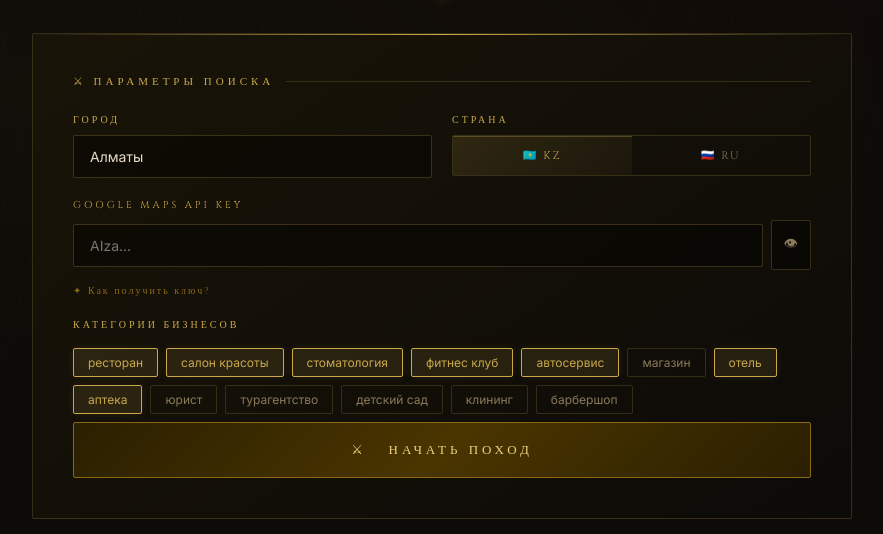
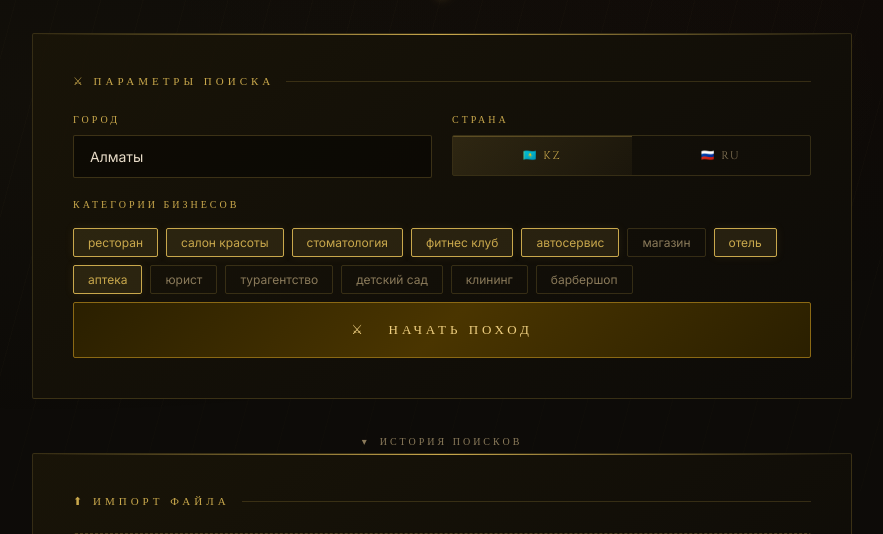
Before and after one commit to mortira919/Finder, a FastAPI app: page / in a window 1280 px wide. Shown: the part 309-843 px from the top of the page, without its empty margins (198-1081 px from the left). Run offline with FastAPI, Linux system fonts and the light colour scheme; data that the repository does not hold is empty.

Commit message:
Remove API key field from UI — key now server-side only
Frontend no longer asks for or sends api_key.
Server always reads GOOGLE_MAPS_API_KEY from environment variables.
Set the key in .env locally or in Render dashboard env vars.

Co-Authored-By: Claude Sonnet 4.6 <noreply@anthropic.com>

```diff
--- a/server.py
+++ b/server.py
@@ -201,7 +201,7 @@ async def start_search(request: Request):
             data.get("country", "KZ"),
             data.get("categories", ["ресторан", "салон красоты", "стоматология",
                                     "фитнес клуб", "автосервис", "отель", "аптека"]),
-            data.get("api_key", os.getenv("GOOGLE_MAPS_API_KEY", "")),
+            os.getenv("GOOGLE_MAPS_API_KEY", ""),
         ),
         daemon=True
     )
--- a/templates/index.html
+++ b/templates/index.html
@@ -538,87 +538,6 @@
     background: rgba(139,26,26,0.1);
   }
 
-  /* ── API KEY TOGGLE ── */
-  .api-key-row {
-    display: flex;
-    gap: 8px;
-    align-items: center;
-  }
-  .api-key-row input { flex: 1; }
-  .eye-btn {
-    padding: 12px;
-    background: rgba(0,0,0,0.4);
-    border: 1px solid rgba(201,168,76,0.25);
-    border-radius: 2px;
-    color: var(--text-dim);
-    cursor: pointer;
-    transition: all 0.2s;
-    font-size: 14px;
-    flex-shrink: 0;
-  }
-  .eye-btn:hover { border-color: var(--gold); color: var(--gold); }
-
-  /* ── API KEY HINT ── */
-  .api-hint-link {
-    font-family: 'Cinzel', serif;
-    font-size: 10px;
-    letter-spacing: 2px;
-    color: var(--gold-dark);
-    text-decoration: none;
-    cursor: pointer;
-    transition: color 0.2s;
-    margin-top: 6px;
-    display: inline-flex;
-    align-items: center;
-    gap: 6px;
-  }
-  .api-hint-link:hover { color: var(--gold); }
-
-  .api-instructions {
-    display: none;
-    margin-top: 12px;
-    padding: 16px 20px;
-    background: rgba(0,0,0,0.35);
-    border: 1px solid rgba(201,168,76,0.15);
-    border-radius: 2px;
-    animation: fadeIn 0.3s ease;
-  }
-  .api-instructions.open { display: block; }
-
-  .api-instructions ol {
-    padding-left: 20px;
-    counter-reset: steps;
-    list-style: none;
-  }
-  .api-instructions ol li {
-    counter-increment: steps;
-    position: relative;
-    font-size: 12px;
-    color: var(--text-dim);
-    line-height: 1.7;
-    padding-left: 8px;
-    margin-bottom: 4px;
-  }
-  .api-instructions ol li::before {
-    content: counter(steps) ".";
-    color: var(--gold-dark);
-    font-family: 'Cinzel', serif;
-    font-size: 11px;
-    position: absolute;
-    left: -16px;
-  }
-  .api-instructions ol li a {
-    color: var(--gold);
-    text-decoration: none;
-  }
-  .api-instructions ol li a:hover { text-decoration: underline; }
-  .api-instructions .note {
-    margin-top: 10px;
-    font-size: 11px;
-    color: rgba(201,168,76,0.5);
-    font-family: 'Cinzel', serif;
-    letter-spacing: 1px;
-  }
 
   /* ── HISTORY ── */
   .history-toggle {
@@ -1136,28 +1055,6 @@
       </div>
     </div>
 
-    <div class="form-group" style="margin-bottom:20px">
-      <label>Google Maps API Key</label>
-      <div class="api-key-row">
-        <input type="password" id="apiKey" placeholder="AIza...">
-        <button class="eye-btn" onclick="toggleApiKey()">👁</button>
-      </div>
-      <span class="api-hint-link" onclick="toggleApiInstructions()">
-        ✦ Как получить ключ?
-      </span>
-      <div class="api-instructions" id="apiInstructions">
-        <ol>
-          <li>Открой <a href="https://console.cloud.google.com" target="_blank">console.cloud.google.com</a> — войди под своим Google аккаунтом</li>
-          <li>Создай новый проект (или выбери существующий) в верхнем меню</li>
-          <li>Перейди в <strong style="color:var(--text)">APIs &amp; Services → Library</strong></li>
-          <li>Найди и включи <strong style="color:var(--text)">Places API</strong> (нажми Enable)</li>
-          <li>Перейди в <strong style="color:var(--text)">APIs &amp; Services → Credentials</strong></li>
-          <li>Нажми <strong style="color:var(--text)">Create Credentials → API Key</strong> — скопируй ключ</li>
-          <li>Добавь биллинг: <strong style="color:var(--text)">Billing → Link billing account</strong> (карта нужна, первые $200 бесплатно — ~5000 поисков)</li>
-        </ol>
-        <div class="note">⚠ Без биллинга API вернёт ошибку OR_BACR2_44</div>
-      </div>
-    </div>
 
     <div class="form-group">
       <label>Категории бизнесов</label>
@@ -1287,30 +1184,17 @@
     grid.appendChild(tag);
   });
 
-  // Load saved API key
-  const savedKey = localStorage.getItem('apiKey');
-  if (savedKey) document.getElementById('apiKey').value = savedKey;
-
   function setCountry(c) {
     country = c;
     document.getElementById('btnKZ').classList.toggle('active', c === 'KZ');
     document.getElementById('btnRU').classList.toggle('active', c === 'RU');
   }
 
-  function toggleApiKey() {
-    const inp = document.getElementById('apiKey');
-    inp.type = inp.type === 'password' ? 'text' : 'password';
-  }
-
   async function startSearch() {
     const city = document.getElementById('city').value.trim();
-    const apiKey = document.getElementById('apiKey').value.trim();
 
     if (!city) { alert('Введите город'); return; }
-    if (!apiKey) { alert('Введите API ключ'); return; }
     if (selectedCats.size === 0) { alert('Выберите хотя бы одну категорию'); return; }
-
-    localStorage.setItem('apiKey', apiKey);
 
     document.getElementById('searchBtn').disabled = true;
     document.getElementById('progressPanel').classList.add('visible');
@@ -1323,7 +1207,6 @@
       body: JSON.stringify({
         city, country,
         categories: [...selectedCats],
-        api_key: apiKey
       })
     });
 
```
